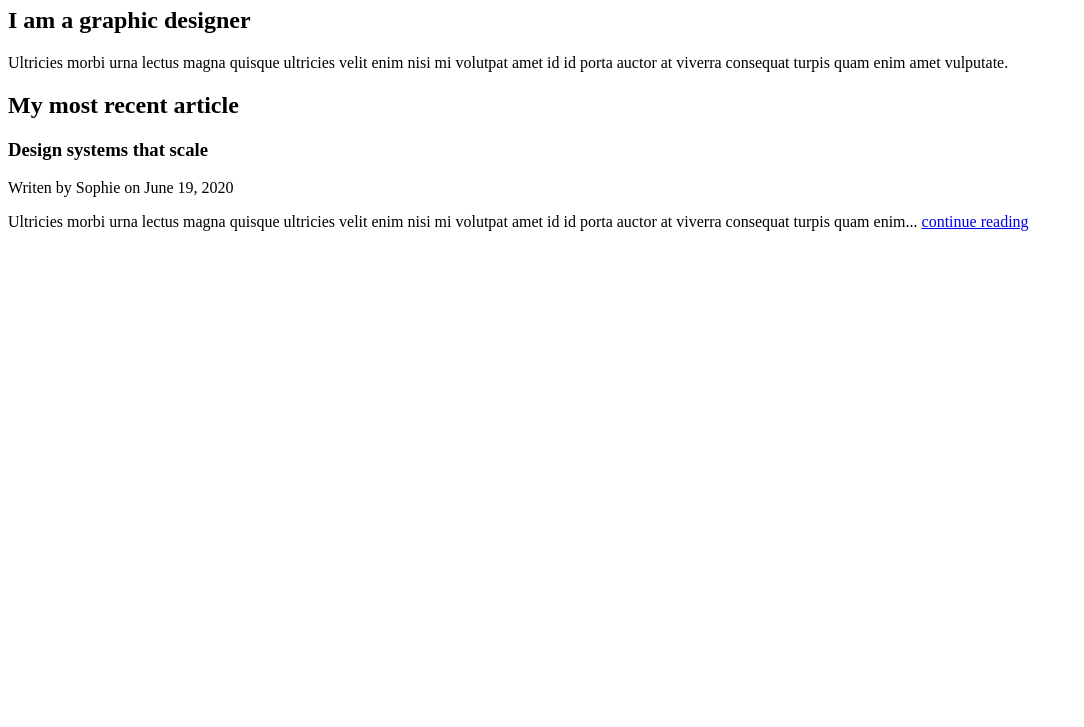
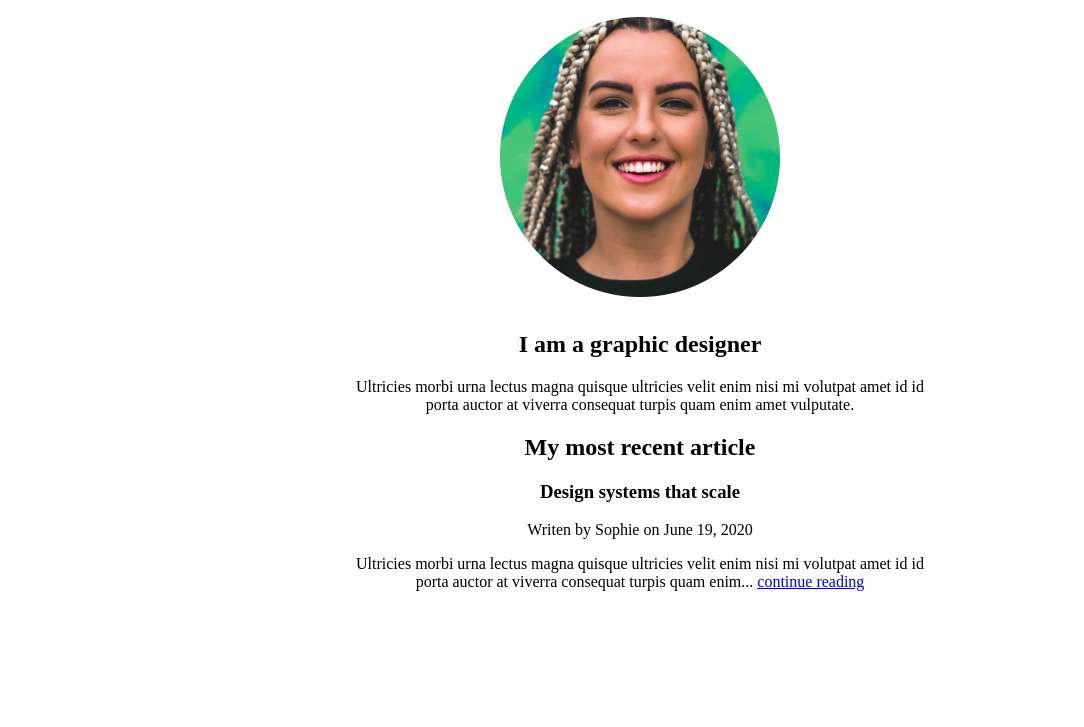
Before and after one commit to yMeeraki/developer-page, a website: page index.html in a window 1280 px wide. Shown: the part 73-800 px from the top of the page, without its empty margins (0-1084 px from the left). Drawn offline with Linux system fonts and the light colour scheme.

Commit message:
setting up layout

```diff
--- a/index.html
+++ b/index.html
@@ -1,19 +1,30 @@
-<!DOCTYPE html>
+<!doctype html>
 <html>
   <head>
-        <title>HTML & CSS Fundamentals | Challenges</title>
+    <title>Developer Site</title>
+    <link rel="stylesheet" href="style.css" />
   </head>
   <body>
+    <div class="container">
       <h1>Hello, my name is Sophie</h1>
-
+      <img src="./img/sophie.png" alt="profile picture of sophie" />
       <h2>I am a graphic designer</h2>
-        <p>Ultricies morbi urna lectus magna quisque ultricies velit enim nisi mi volutpat amet id id porta auctor at viverra consequat turpis quam enim amet vulputate.</p>
+      <p>
+        Ultricies morbi urna lectus magna quisque ultricies velit enim nisi mi
+        volutpat amet id id porta auctor at viverra consequat turpis quam enim
+        amet vulputate.
+      </p>
 
       <h2>My most recent article</h2>
       <article>
         <h3>Design systems that scale</h3>
         <p>Writen by Sophie on June 19, 2020</p>
-            <p>Ultricies morbi urna lectus magna quisque ultricies velit enim nisi mi volutpat amet id id porta auctor at viverra consequat turpis quam enim... <a href="#">continue reading</a></p>
+        <p>
+          Ultricies morbi urna lectus magna quisque ultricies velit enim nisi mi
+          volutpat amet id id porta auctor at viverra consequat turpis quam
+          enim... <a href="#">continue reading</a>
+        </p>
       </article>
+    </div>
   </body>
 </html>
--- /dev/null
+++ b/style.css
@@ -0,0 +1,8 @@
+body{
+    text-align: center;
+}
+
+.container{
+    width: 570px;
+    margin: 0 auto;
+}
```
Lines whose indentation alone changed are shown as unchanged.
